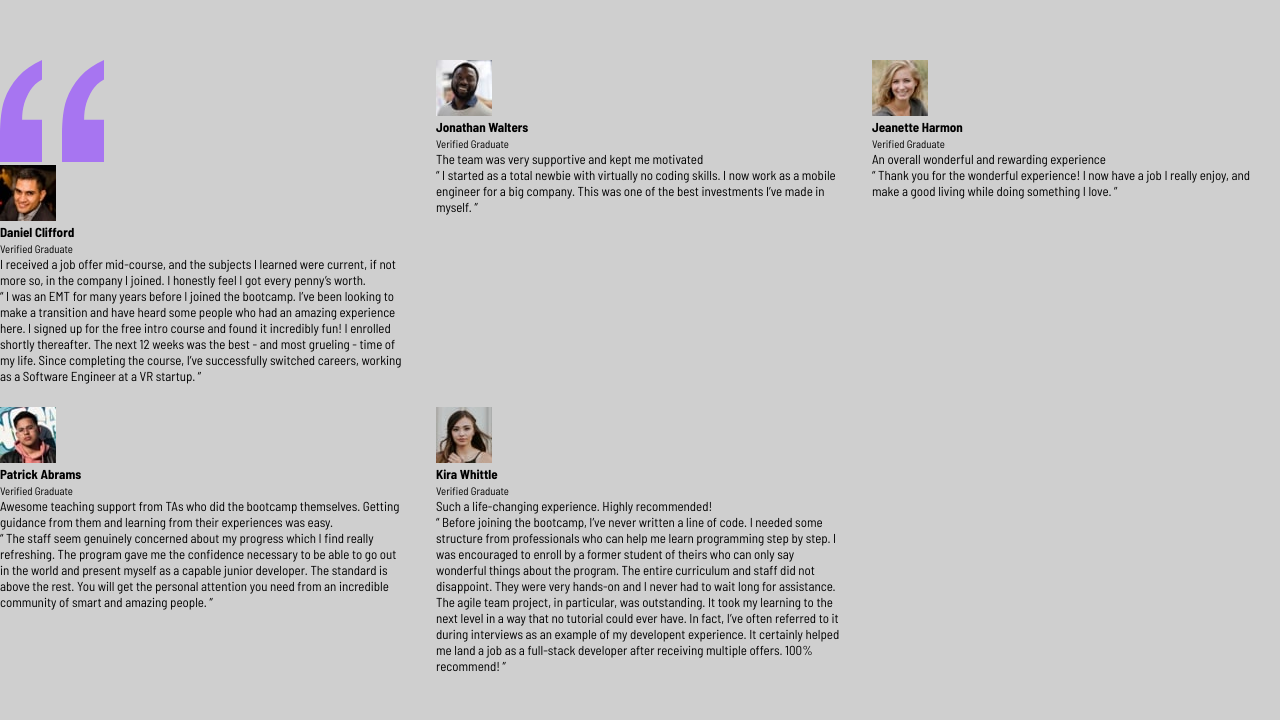
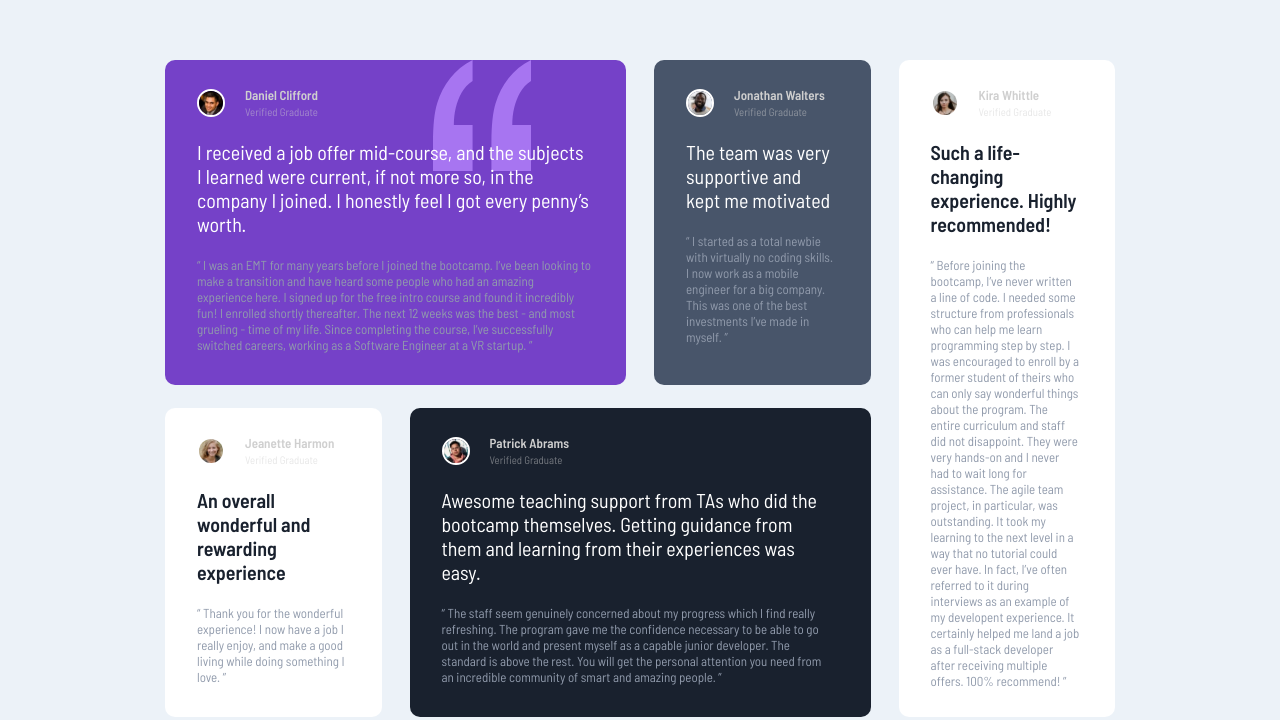
Before and after one commit to DanieleMorello/testimonials-grid-section-main, a plain HTML site: page index.html in a window 1280 px wide. Shown: the part 105-825 px from the top of the page. Drawn offline with Linux system fonts and the light colour scheme.

Commit message:
Complete layout of desktop

```diff
--- a/scss/style.scss
+++ b/scss/style.scss
@@ -4,9 +4,6 @@ $very-dark-blackish-blue: hsl(219, 29%, 14%);
 $white: hsl(0, 0%, 100%);
 $light-gray: hsl(0, 0%, 81%);
 $light-grayish-blue: hsl(210, 46%, 95%);
-$verified-graduate: hsla(0, 0%, 100%, 50%);
-$review-paragraphs: hsla(0, 0%, 100%, 70%);
-$citation: hsl(215, 6%, 40%);
 // DEFINIZIONE DELLE VARIABILI PER I COLORI
 
 $font-family-barlow: "Barlow Semi Condensed", sans-serif;
@@ -40,24 +37,112 @@ $font-size: 13px;
 body {
   font-size: $font-size;
   font-family: $font-family-barlow;
-  background-color: $light-gray;
-
+  background-color: $light-grayish-blue;
+  // overflow: hidden;
   main {
     .container {
       display: grid;
-      grid-template-columns: repeat(3, 1fr);
-      grid-auto-rows: auto;
+      grid-template-columns: repeat(4, 1fr);
+      grid-template-rows: repeat(2, min-content);
       column-gap: 28px;
       row-gap: 23px;
       max-width: 1440px;
-      margin: 165px auto;
+      margin: 165px;
     }
+    .card {
+      border-radius: 10px;
+      padding-top: 27px;
+      padding-left: 32px;
+      // padding-bottom: 32px;
+      &:not(#testimonial-kira) {
+        padding-bottom: 32px;
+      }
+      padding-right: 35px;
+      display: flex;
+      flex-direction: column;
+      position: relative;
+      .quote {
+        position: absolute;
+        top: 0;
+        right: 95px;
+        img {
+          width: 98px;
+          height: 111px;
+        }
+      }
+      .author-detail {
+        display: flex;
+        align-items: center;
+        img {
+          width: 28px;
+          margin-right: 20px;
+          border-radius: 50%;
+          border: 2px solid $white;
+        }
+        h4,
+        small,
+        .card-info p {
+          color: $light-gray;
+        }
+        h4 {
+          font-weight: $font-weight-semibold;
+        }
+        small {
+          opacity: 0.5;
+        }
+      }
+      .card-heading {
+        margin: 21px 0;
+        font-size: 20px;
+        color: $white;
+        z-index: 1;
+      }
+      .card-info {
+        p {
+          color: hsl(217, 14%, 62%);
+          font-size: $font-size;
+        }
+      }
+    }
+    #testimonial-daniel {
+      background-color: $moderate-violet;
+      grid-area: 1 / 1 / 1 / 3;
+    }
+    #testimonial-jonathan {
+      background-color: $very-dark-grayish-blue;
+      grid-area: 1 / 3 / 1 / 3;
+
+      .card-heading {
+        font-size: 20px;
+      }
+    }
+    #testimonial-jeanette,
+    #testimonial-kira {
+      background-color: $white;
+
+      .card-heading {
+        color: $very-dark-blackish-blue;
+        font-weight: $font-weight-semibold;
+      }
+    }
+    #testimonial-jeanette {
+      grid-area: 2 / 1 / 3 / 2;
+    }
+    #testimonial-patrick {
+      background-color: $very-dark-blackish-blue;
+      grid-area: 2 / 2 / 2 / 4;
+    }
+  }
+  #testimonial-kira {
+    //TODO FIX PADDING OF THIS CARD
+    grid-area: -1 / 4 / 1 / 5;
   }
 
   footer {
     .attribution {
-      font-size: 11px;
+      font-size: 15px;
       text-align: center;
+      padding-bottom: 3rem;
       a {
         color: hsl(228, 45%, 44%);
       }
```
Also changed, not shown: scss/style.css, 1 other file.
